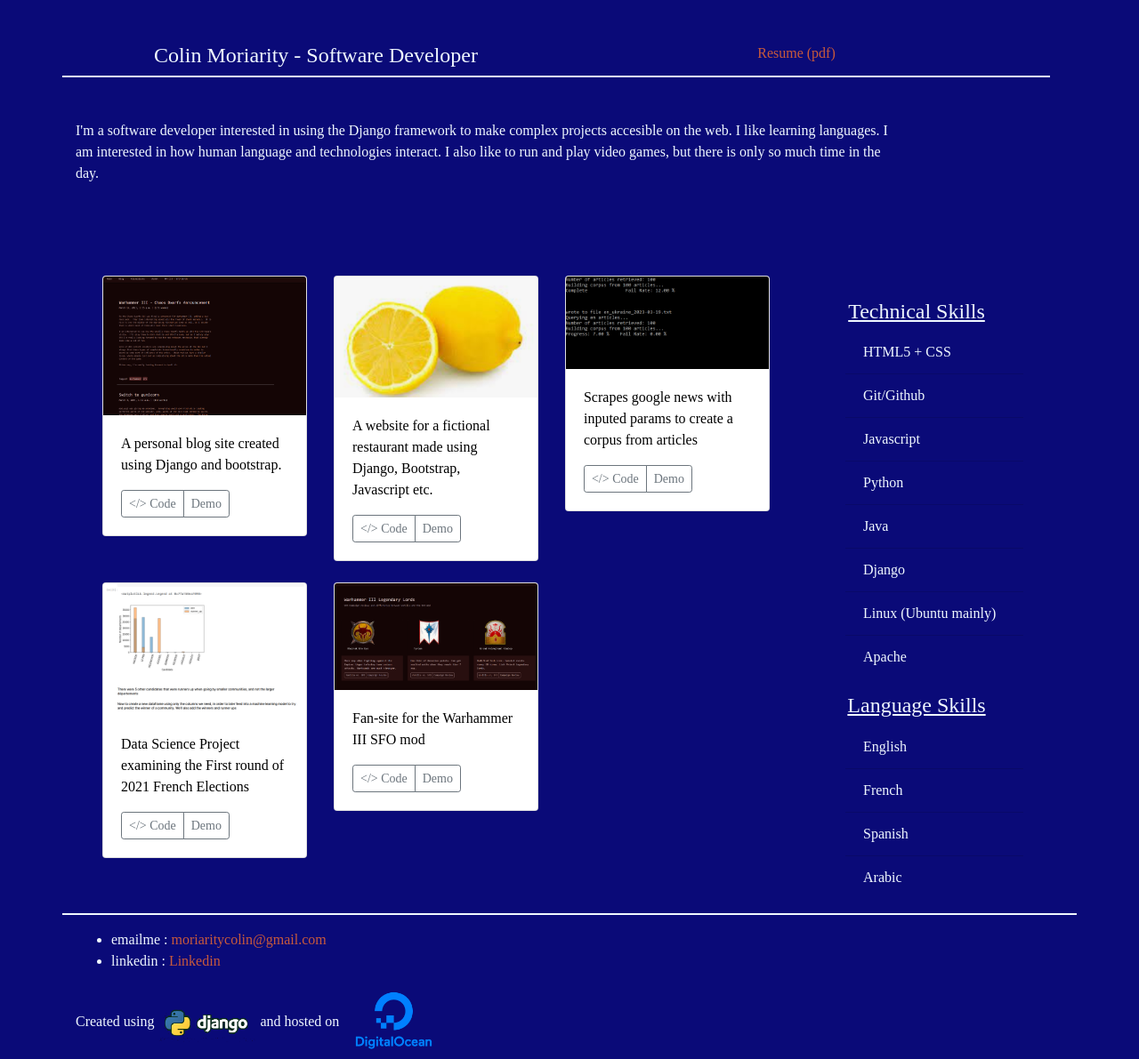
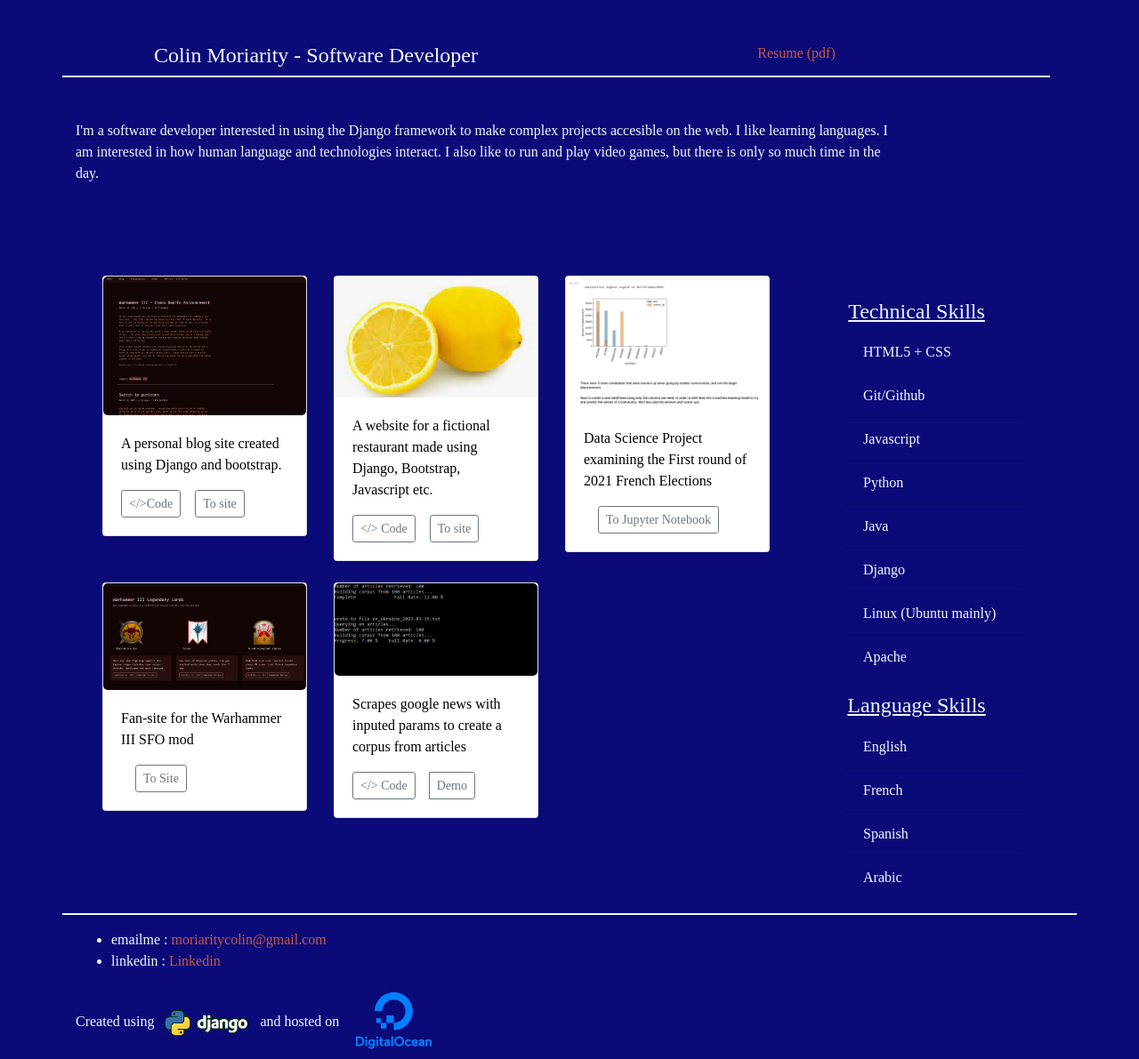
Before and after one commit to cm311/portfolio_site, a Django app: page / in a window 1280 px wide. Shown: the top 1191 px of the page at 89% size. Run offline with Django 4.2, Linux system fonts and the light colour scheme; some libraries are stand-ins or nearby versions; some web fonts are replaced.

Commit message:
added some more animations and changed up the album

```diff
--- a/static/styles.css
+++ b/static/styles.css
@@ -29,6 +29,37 @@ a:hover {
 
 .list-group-item {
   background-color: rgb(10, 10, 120);
+}
+
+.img-container {
+  width: 100%;
+  transition: all 0.2s ease;
+  animation: zIndexFix 0.2s forwards;
+  border-radius: 5px;
+}
+
+.img-container:hover {
+  transform: scale(1.8);
+  z-index:10;
+  animation: zIndexFixHover 0.2s forwards;
+}
+
+@keyframes zIndexFix {
+  0% {
+    z-index: 10;
+  }
+  100% {
+    z-index: 1;
+  }
+}
+
+@keyframes zIndexFixHover {
+  0% {
+    z-index: 1;
+  }
+  100% {
+    z-index: 10;
+  }
 }
 
 
--- a/templates/front_page/index.html
+++ b/templates/front_page/index.html
@@ -46,14 +46,14 @@
 
                                 <div class="project col-md-5">
                                     <div class="card mb-4 box-shadow">
-                                        <img class="card-img-top"  alt="Thumbnail [100%x225]" style="height: 100%; width: 100%;display: block;"
+                                        <img class="card-img-top  img-container"  alt="Thumbnail [100%x225]" style="height: 100%; width: 100%;display: block;"
                                         src="{% static 'blog_image.png' %}" data-holder-rendered="true">
                                         <div class="card-body">
                                             <p class="card-text">A personal blog site created using Django and bootstrap.</p>
                                             <div class="d-flex justify-content-between align-items-center">
                                                 <div class="btn-group">
-                                                    <button type="button" class="btn btn-sm btn-outline-secondary">  &lt;/&gt; Code</button>
-                                                    <button type="button" class="btn btn-sm btn-outline-secondary">Demo</button>
+                                                    <a href="https://github.com/cm311/site_" target="_blank"><button type="button" class="btn btn-sm btn-outline-secondary mr-3">&lt;/&gt;Code</button></a>
+                                                    <a href="https://babel-grahf.com" target="_blank"><button type="button" class="btn btn-sm btn-outline-secondary">To site</button></a>
                                                 </div>
                                             </div>
                                         </div>
@@ -62,14 +62,14 @@
 
                                 <div class="project col-md-5">
                                     <div class="card mb-4 box-shadow">
-                                        <img class="card-img-top"  alt="Thumbnail [100%x225]" style="height: 100%; width: 100%;display: block;"
+                                        <img class="card-img-top img-container"  alt="Thumbnail [100%x225]" style="height: 100%; width: 100%;display: block;"
                                         src="{% static 'lemon.png' %}" data-holder-rendered="true">
                                         <div class="card-body">
                                             <p class="card-text">A website for a fictional restaurant made using Django, Bootstrap, Javascript etc.</p>
                                             <div class="d-flex justify-content-between align-items-center">
                                                 <div class="btn-group">
-                                                    <button type="button" class="btn btn-sm btn-outline-secondary">  &lt;/&gt; Code</button>
-                                                    <button type="button" class="btn btn-sm btn-outline-secondary">Demo</button>
+                                                    <a href="https://github.com/cm311/little_lemon" target="_blank"><button type="button" class="btn btn-sm btn-outline-secondary mr-3">  &lt;/&gt; Code</button></a>
+                                                    <a href="https://babel-grahf.com/little-lemon" target="_blank"><button type="button" class="btn btn-sm btn-outline-secondary">To site</button></a>
                                                 </div>
                                             </div>
                                         </div>
@@ -78,14 +78,13 @@
 
                                 <div class="project col-md-5">
                                     <div class="card mb-4 box-shadow">
-                                        <img class="card-img-top"  alt="Thumbnail [100%x225]" style="height: 100%; width: 100%;display: block;"
-                                        src="{% static 'nlp_proj.png' %}" data-holder-rendered="true">
+                                        <img class="card-img-top img-container"  alt="Thumbnail [100%x225]" style="height: 100%; width: 100%;display: block;"
+                                        src="{% static 'french_elections.png' %}" data-holder-rendered="true">
                                         <div class="card-body">
-                                            <p class="card-text">Scrapes google news with inputed params to create a corpus from articles</p>
+                                            <p class="card-text">Data Science Project examining the First round of 2021 French Elections</p>
                                             <div class="d-flex justify-content-between align-items-center">
                                                 <div class="btn-group">
-                                                    <button type="button" class="btn btn-sm btn-outline-secondary">  &lt;/&gt; Code</button>
-                                                    <button type="button" class="btn btn-sm btn-outline-secondary">Demo</button>
+                                                    <a href="https://www.kaggle.com/code/colinmoriarity/analysis-of-first-round-of-presidential-elections" target="_blank"><button type="button" class="btn btn-sm btn-outline-secondary ml-3">To Jupyter Notebook</button></a>
                                                 </div>
                                             </div>
                                         </div>
@@ -94,14 +93,13 @@
 
                                 <div class="project col-md-5">
                                     <div class="card mb-4 box-shadow">
-                                        <img class="card-img-top"  alt="Thumbnail [100%x225]" style="height: 100%; width: 100%;display: block;"
-                                        src="{% static 'french_elections.png' %}" data-holder-rendered="true">
+                                        <img class="card-img-top img-container"  alt="Thumbnail [100%x225]" style="height: 100%; width: 100%;display: block;"
+                                        src="{% static 'wh3_lords.png' %}" data-holder-rendered="true">
                                         <div class="card-body">
-                                            <p class="card-text">Data Science Project examining the First round of 2021 French Elections</p>
+                                            <p class="card-text">Fan-site for the Warhammer III SFO mod</p>
                                             <div class="d-flex justify-content-between align-items-center">
                                                 <div class="btn-group">
-                                                    <button type="button" class="btn btn-sm btn-outline-secondary">  &lt;/&gt; Code</button>
-                                                    <button type="button" class="btn btn-sm btn-outline-secondary">Demo</button>
+                                                    <a href="https://babel-grahf.com/sfo_lord_differences/" target="_blank"><button type="button" class="btn btn-sm btn-outline-secondary ml-3">To Site</button></a>
                                                 </div>
                                             </div>
                                         </div>
@@ -110,13 +108,13 @@
 
                                 <div class="project col-md-5">
                                     <div class="card mb-4 box-shadow">
-                                        <img class="card-img-top"  alt="Thumbnail [100%x225]" style="height: 100%; width: 100%;display: block;"
-                                        src="{% static 'wh3_lords.png' %}" data-holder-rendered="true">
+                                        <img class="card-img-top img-container"  alt="Thumbnail [100%x225]" style="height: 100%; width: 100%;display: block;"
+                                        src="{% static 'nlp_proj.png' %}" data-holder-rendered="true">
                                         <div class="card-body">
-                                            <p class="card-text">Fan-site for the Warhammer III SFO mod</p>
+                                            <p class="card-text">Scrapes google news with inputed params to create a corpus from articles</p>
                                             <div class="d-flex justify-content-between align-items-center">
                                                 <div class="btn-group">
-                                                    <button type="button" class="btn btn-sm btn-outline-secondary">  &lt;/&gt; Code</button>
+                                                    <a href="" target="_blank"><button type="button" class="btn btn-sm btn-outline-secondary mr-3">  &lt;/&gt; Code</button></a>
                                                     <button type="button" class="btn btn-sm btn-outline-secondary">Demo</button>
                                                 </div>
                                             </div>
```
